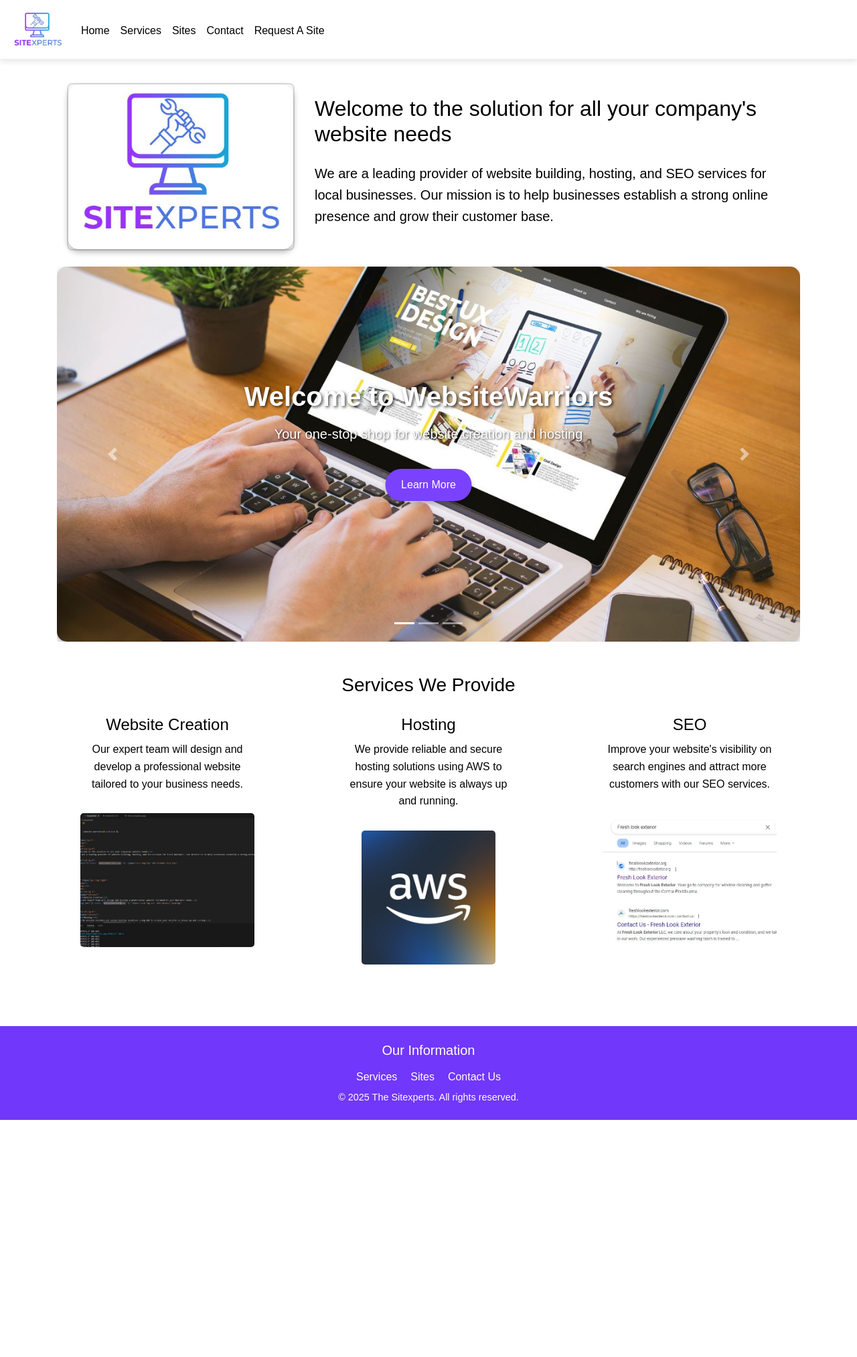
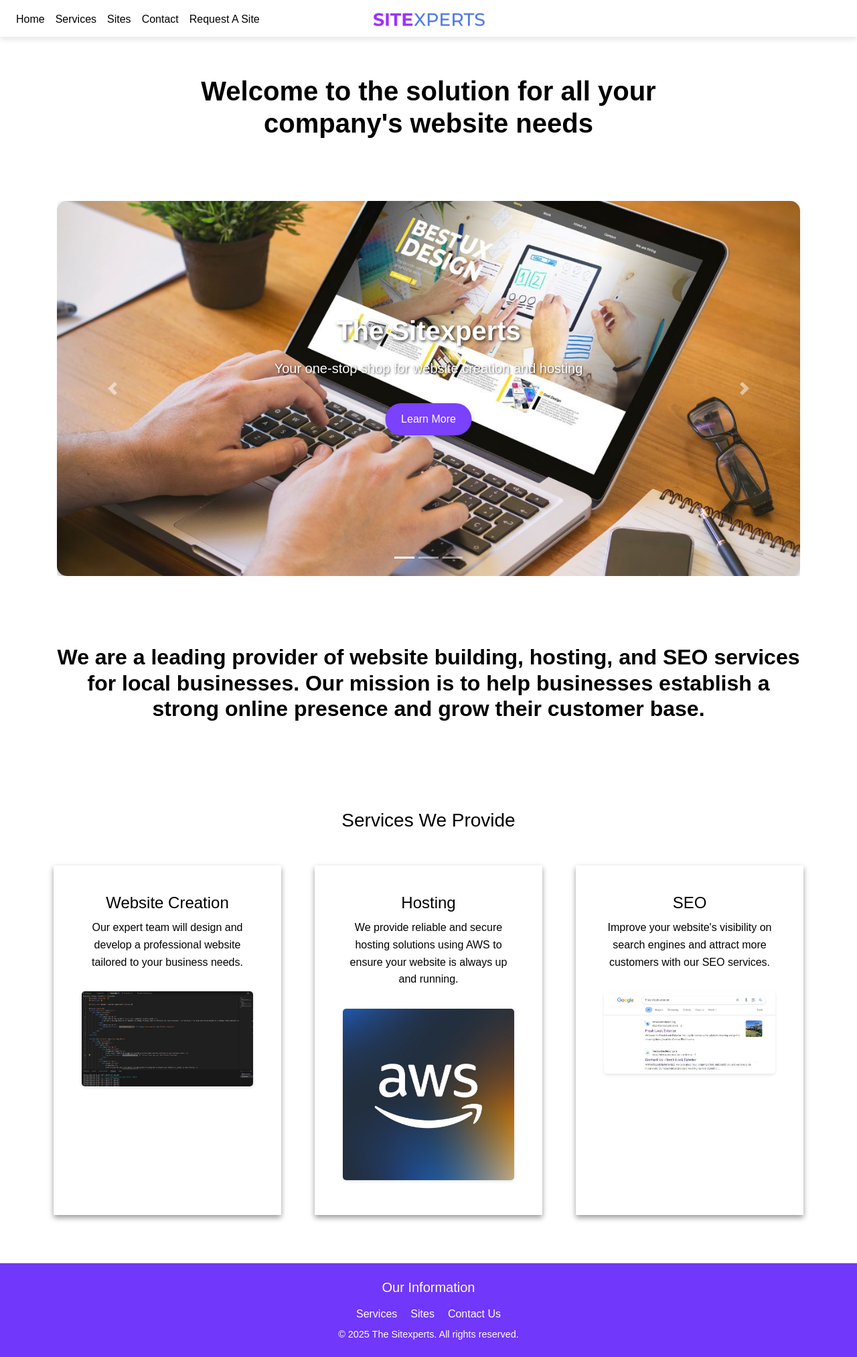
Before and after one commit to Sfurio/TheSitexperts, a Django app: page / in a window 1280 px wide. Shown: the whole page at 67% size. Before the commit the page ends 1672 px from the top, so only its background shows below. Run offline with Django 4.2, Linux system fonts and the light colour scheme; some libraries are stand-ins or nearby versions.

Commit message:
Design CHanges

```diff
--- a/MyApp/static/home.css
+++ b/MyApp/static/home.css
@@ -39,19 +39,46 @@
 }
 
 
-/* Introduction Section */
 #intro {
-    margin-top: 0;
-    padding: 20px 0; /* Added slight padding for breathing room */
+    display: flex;
+    justify-content: center;
+    align-items: center;
+    flex-direction: column; /* Stack content vertically */
+    height: 35vh; /* Full viewport height */
+    text-align: center;
+    background-color: white;
+    margin-top: 20px;
 }
 
 #intro h2 {
-    font-size: 2.8rem; /* Adjusted font size to keep the text on one line */
+    font-size: 2.5rem;
     font-weight: bold;
     color: black;
-    line-height: 1.2; /* Tightened line spacing */
-    margin-bottom: 1rem;
-    word-break: break-word; /* Prevents awkward breaks */
+    line-height: 1.2;
+    margin: 0 auto;
+    max-width: 80%;
+    word-wrap: break-word; /* Ensure text wraps properly */
+}
+
+#info {
+    display: flex;
+    justify-content: center;
+    align-items: center;
+    flex-direction: column; /* Stack content vertically */
+    height: 35vh; /* Full viewport height */
+    text-align: center;
+    background-color: white;
+    margin-top: 20px;
+}
+
+#info h3 {
+    font-size: 2.0rem;
+    font-weight: bold;
+    color: black;
+    line-height: 1.2;
+    margin: 0 auto;
+    max-width: 100%;
+    word-wrap: break-word; /* Ensure text wraps properly */
 }
 
 #intro p {
@@ -123,6 +150,10 @@
     background-color: white;
 }
 
+#services h3 {
+    margin-bottom: 50px;
+}
+
 .service {
     background-color: white;
     color: black;
@@ -131,6 +162,7 @@
     box-shadow: 0 4px 8px rgba(255, 255, 255, 0.1);
     max-width: 300px;
     margin: 0 auto;
+    margin-bottom: 10px;
 }
 
 .service-img {
@@ -185,3 +217,46 @@
     max-width: 600px;
     line-height: 1.6;
 }
+
+/* General Card Styling */
+.service-card {
+    text-decoration: none; /* Remove underline for links */
+    color: inherit; /* Maintain text color */
+    display: block; /* Make the entire area clickable */
+    border: 2px solid transparent; /* Transparent border */
+    border-radius: 0; /* Preserve original shapes */
+    box-shadow: 0 4px 8px rgba(0, 0, 0, 0.4); /* Subtle shadow for default state */
+    transition: transform 0.3s ease, box-shadow 0.3s ease, border-color 0.3s ease;
+    padding: 20px; /* Add some padding for a uniform look */
+    background: #ffffff; /* White background for clarity */
+}
+
+/* Card Hover Effect */
+.service-card:hover {
+    transform: translateY(-8px); /* Elevate the card */
+    box-shadow: 0 8px 16px rgba(0, 0, 0, 0.4); /* More pronounced shadow */
+    border-color: #7a41ff; /* Highlight with a purple border */
+    cursor: pointer; /* Pointer cursor for interactivity */
+}
+
+/* Individual Card Colors (Optional) */
+.service-card:nth-child(1):hover {
+    border-color: #ff6f61; /* Red border for the first card */
+}
+
+.service-card:nth-child(2):hover {
+    border-color: #34c759; /* Green border for the second card */
+}
+
+.service-card:nth-child(3):hover {
+    border-color: #007aff; /* Blue border for the third card */
+}
+
+/* Image Styling */
+.service-img {
+    width: 100%; /* Ensure images fit their container */
+    height: auto;
+    margin-top: 15px;
+    border-radius: 5px; /* Optional: Slight rounding for images */
+    box-shadow: 0 2px 4px rgba(0, 0, 0, 0.1); /* Subtle shadow for images */
+}
--- a/MyApp/static/main.css
+++ b/MyApp/static/main.css
@@ -11,10 +11,6 @@
 
 }
 
-/* Headings */
-h2, h3, h4 {
-    color: black;
-}
 
 /* Image Styling */
 img {
@@ -195,9 +191,17 @@
     text-decoration: none;
     transition: color 0.3s ease;
 }
+.navbar-brand {
+    position: absolute;
+    left: 50%;
+    transform: translateX(-50%);
+    text-align: center;
+}
+
 
 .navbar-brand img {
-    height: 65px;
+    height: 35px;
+
 }
 
 .banner a:hover, #basenav .navbar-nav .nav-link:hover {
@@ -227,26 +231,6 @@
         margin-right: 0;
         margin-bottom: 1rem;
     }
-}
-
-
-/* Intro Section Styling */
-#intro {
-    background-color: white;
-    color: black;
-    text-align: center;
-    padding: 100px 0;
-}
-
-#intro h2 {
-    font-size: 2.5em;
-    font-weight: 300;
-    margin-bottom: 20px;
-}
-
-#intro p {
-    font-size: 1.2em;
-    color: black;
 }
 
 /* Video Styling */
--- a/MyApp/static/styles.css
+++ b/MyApp/static/styles.css
@@ -10,10 +10,12 @@
     box-shadow: 0 4px 8px rgba(0, 0, 0, 0.1); /* Subtle shadow for depth */
 }
 
+
 #basenav .navbar-brand {
     font-family: 'Arial Black', sans-serif;
     font-size: 1.5rem;
     color: #ffffff;
+
 }
 
 #basenav .navbar-nav .nav-link {
--- a/MyApp/templates/Contact.html
+++ b/MyApp/templates/Contact.html
@@ -11,7 +11,9 @@
         <h1 class="contact-title">Contact Us</h1>
         <div class="contact-buttons">
             <button class="contact-btn" onclick="location.href='tel:+1234567890'">Click to Give us a Call!</button>
-            <button class="contact-btn" onclick="location.href='mailto:info@websitewarriors.com'">Email us with any Concerns!</button>
+            <button class="contact-btn" onclick="location.href='mailto:thesitexperts@gmail.com'">Email us with any Concerns!</button>
+            <button class="contact-btn" onclick="location.href='https://www.instagram.com/the.sitexperts/'">Follow Our Instagram!</button>
+            <button class="contact-btn" onclick="location.href='https://www.facebook.com/61572197840800'">Follow our Facebook!</button>
         </div>
     </div>
 
--- a/MyApp/templates/base.html
+++ b/MyApp/templates/base.html
@@ -20,7 +20,7 @@
 <header>
     <nav id="basenav" class="navbar navbar-expand-lg navbar-dark banner fixed-top">
         <a class="navbar-brand" href="{% url 'home' %}">
-            <img src="{% static 'thesitexperts.jpg' %}" alt="PokePackers Logo" height="40">
+            <img src="{% static 'thesitexpertssmall.png' %}" alt="Logo" height="40">
         </a>        <button class="navbar-toggler" type="button" data-toggle="collapse" data-target="#navbarColor01" aria-controls="navbarColor01" aria-expanded="false" aria-label="Toggle navigation">
             <span class="navbar-toggler-icon"></span>
         </button>
--- a/MyApp/templates/home.html
+++ b/MyApp/templates/home.html
@@ -13,30 +13,12 @@
 </head>
 
 <!-- Logo and Introduction Section -->
-<section id="logo-intro-section" class="d-flex align-items-center py-4">
-    <div class="container">
-        <div class="row">
-            <!-- Logo Section -->
-            <div class="col-lg-4 text-center">
-                <div class="logo-container">
-                    <div class="carousel-item active" style="background-image: url('{% static 'thesitexperts.jpg' %}');">
-                    </div>
-                </div>
-            </div>
-
-            <!-- Introduction Section -->
-            <div class="col-lg-8 d-flex align-items-center">
+<section id="intro" class="d-flex align-items-center justify-content-center">
     <div>
-                    <h2 class="mb-4">Welcome to the solution for all your company's website needs</h2>
-                    <p class="lead">
-                        We are a leading provider of website building, hosting, and SEO services for local businesses.
-                        Our mission is to help businesses establish a strong online presence and grow their customer base.
-                    </p>
-                </div>
-            </div>
-        </div>
+        <h2>Welcome to the solution for all your company's website needs</h2>
     </div>
 </section>
+
 
 <!-- Carousel Section -->
 <div id="carouselExampleIndicators" class="carousel slide mt-0" data-ride="carousel">
@@ -48,7 +30,7 @@
     <div class="carousel-inner">
         <div class="carousel-item active" style="background-image: url('{% static 'design.jpg' %}')">
             <div class="carousel-caption d-none d-md-block">
-                <h1>Welcome to WebsiteWarriors</h1>
+                <h1>The Sitexperts</h1>
                 <p>Your one-stop shop for website creation and hosting</p>
                 <a href="#" class="btn btn-primary">Learn More</a>
             </div>
@@ -77,33 +59,53 @@
         <span class="sr-only">Next</span>
     </a>
 </div>
+
+<section id="info" class="d-flex align-items-center justify-content-center">
+    <div>
+        <h3 class="infos">
+            We are a leading provider of website building, hosting, and SEO services for local businesses.
+            Our mission is to help businesses establish a strong online presence and grow their customer base.
+        </h3>
+    </div>
+</section>
+
 <section id="services" class="text-center py-5">
     <h3>Services We Provide</h3>
     <div class="container">
         <div class="row">
+            <!-- Website Creation Card -->
             <div class="col-lg-4 mb-4 d-flex justify-content-center">
+                <a href="{% url 'website' %}" class="service-card">
                     <div class="service">
                         <h4>Website Creation</h4>
                         <p>Our expert team will design and develop a professional website tailored to your business needs.</p>
                         <img src="{% static 'WebExCode.JPG' %}" class="service-img" alt="Website Creation">
                     </div>
+                </a>
             </div>
+            <!-- Hosting Card -->
             <div class="col-lg-4 mb-4 d-flex justify-content-center">
+                <a href="{% url 'hosting' %}" class="service-card">
                     <div class="service">
                         <h4>Hosting</h4>
                         <p>We provide reliable and secure hosting solutions using AWS to ensure your website is always up and running.</p>
                         <img src="{% static 'AWS.JPG' %}" class="service-img" alt="Hosting">
                     </div>
+                </a>
             </div>
+            <!-- SEO Card -->
             <div class="col-lg-4 mb-4 d-flex justify-content-center">
+                <a href="{% url 'seo' %}" class="service-card">
                     <div class="service">
                         <h4>SEO</h4>
                         <p>Improve your website's visibility on search engines and attract more customers with our SEO services.</p>
                         <img src="{% static 'WebExSEO.JPG' %}" class="service-img" alt="SEO">
                     </div>
+                </a>
             </div>
         </div>
     </div>
 </section>
 
+
 {% endblock %}
--- a/MyApp/templates/request.html
+++ b/MyApp/templates/request.html
@@ -7,10 +7,7 @@
 <script src="https://stackpath.bootstrapcdn.com/bootstrap/4.5.2/js/bootstrap.min.js"></script>
 
 <div class="request-container">
-    <!-- Logo Section -->
-    <div class="logo-container text-center">
-        <img src="{% static 'thesitexperts.jpg' %}" alt="Your Logo" class="logo">
-    </div>
+
 
     <h1 class="request-title">Request a Site</h1>
     <p class="request-description">
```
Also changed, not shown: MyApp/static/contactstyle.css (+37 -10 lines), MyApp/static/servicesstyle.css (+32 -0 lines), MyApp/templates/services.html (+6 -15 lines), MyApp/static/thesitexpertss.png (added), MyApp/static/thesitexpertssmall.png (added). Lines whose indentation alone changed are shown as unchanged.
